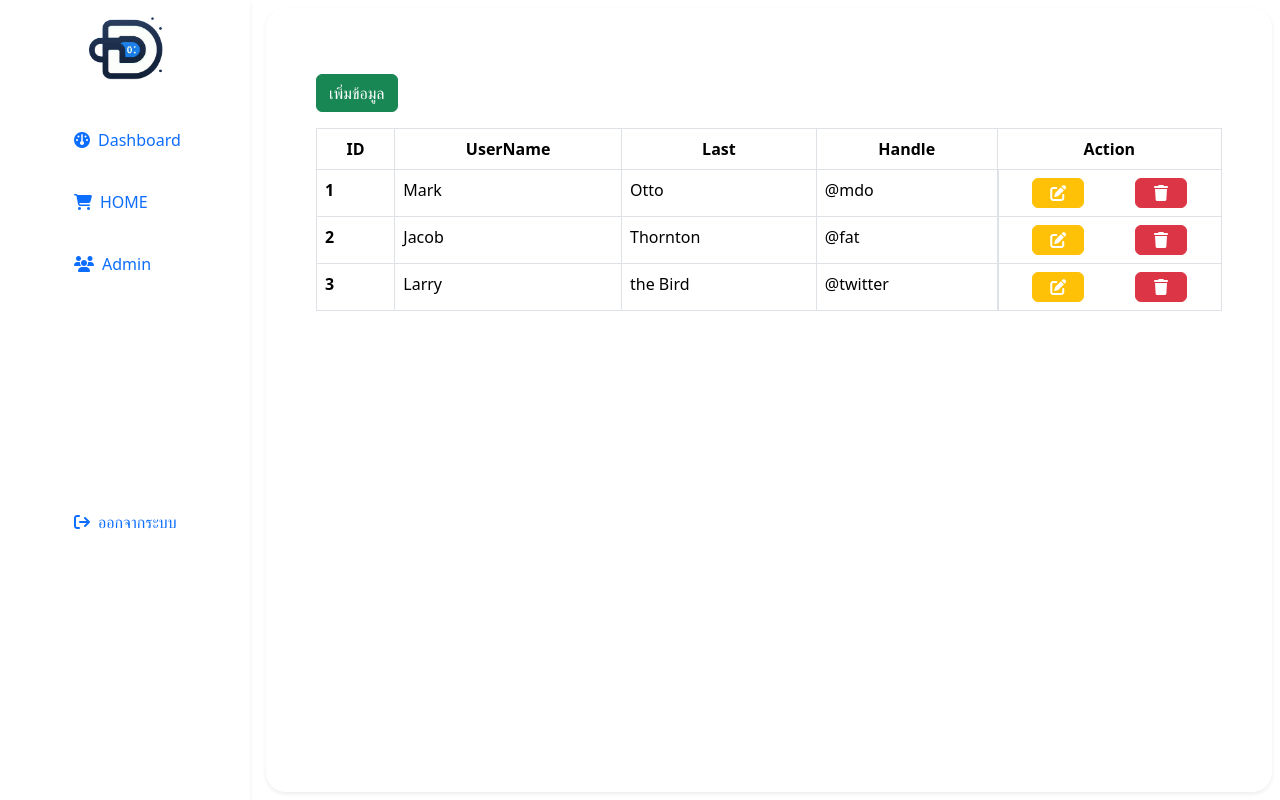
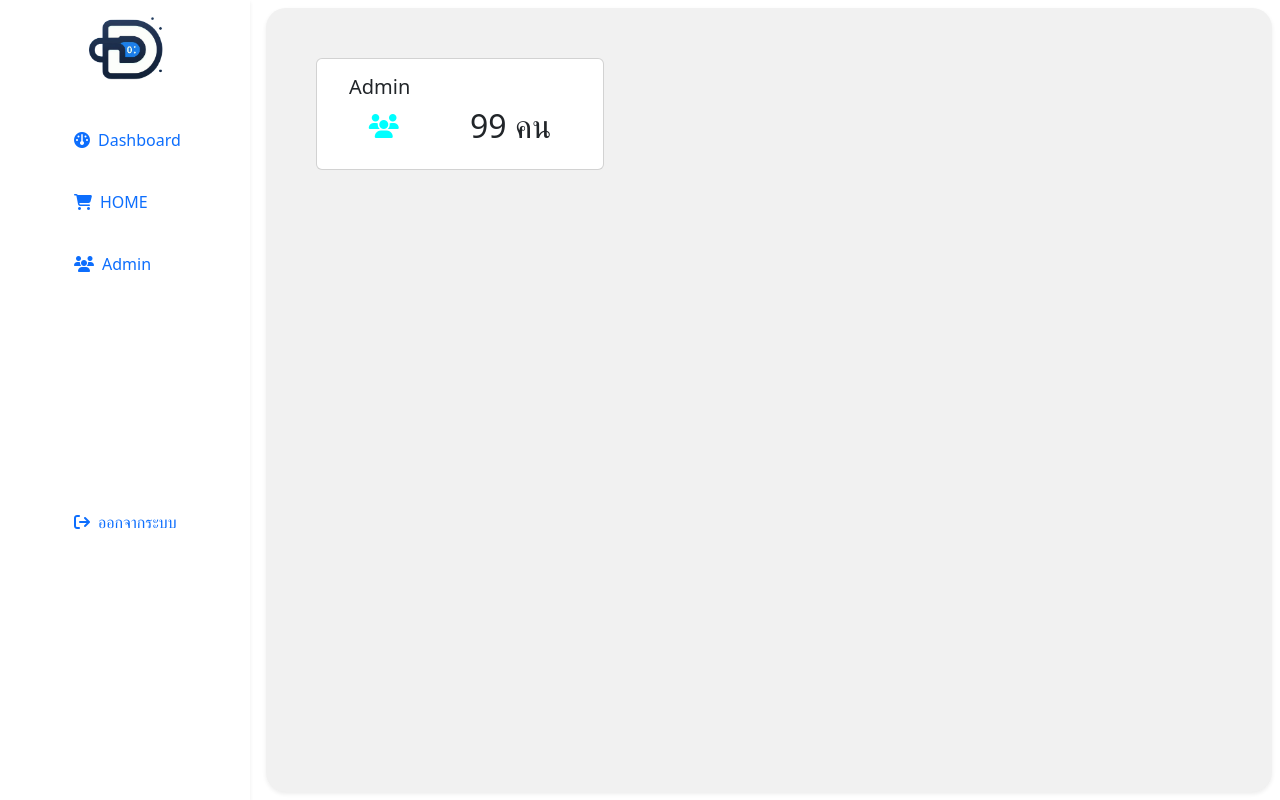
Before and after one commit to 10Pree/d-dashboard, a Vue app in the folder d-dashboard/: page / in a window 1280 px wide. Built offline with nearby package versions, Linux system fonts and the light colour scheme.

Commit message:
Revert "Merge pull request #14 from 10Pree/Dashboard_Main"
This reverts commit f9638062bebbe2010d4f1259bb0579b8d4d58304, reversing
changes made to 14b8149ea013139df1b4787d24c68498d7297299.

```diff
--- a/d-dashboard/index.html
+++ b/d-dashboard/index.html
@@ -4,7 +4,7 @@
     <meta charset="UTF-8">
     <link rel="icon" href="/favicon.ico">
     <meta name="viewport" content="width=device-width, initial-scale=1.0">
-    <title>D-dashboard</title>
+    <title>Vite App</title>
   </head>
   <body>
     <div id="app"></div>
--- a/d-dashboard/src/components/Dashboard/MainContent.vue
+++ b/d-dashboard/src/components/Dashboard/MainContent.vue
@@ -1,6 +1,6 @@
 <template>
       <!-- Main -->
-  <main class="w-100 h-100 p-2 b">
+    <main class="w-100 h-100 p-2">
       <div
         data-bs-spy="scroll"
         data-bs-target="#navbar-example"
@@ -8,71 +8,30 @@
         tabindex="0"
         class="main-contant w-100 h-100 shadow-sm scrollspy-example"
       >
-      <!-- <div>
-        <div class="card" style="width: 18rem">
+        <div>
+          <div class="card" style="width: 18rem" >
             <div class="card-body">
-            <h5 class="card-title px-3">Admin</h5>
+              <h5 class="card-title px-3 ">Admin</h5>
               <div class="d-flex justify-content-around align-items-center">
                 <i class="fa fa-users h4 icon-user" aria-hidden="true"></i>
                 <h2>99 คน</h2>
               </div>
             </div>
           </div>
-      </div> -->
-      <div class=" w-100 my-3 btn_buttonH">
-        <button class="btn btn-success " type="submit">เพิ่มข้อมูล</button>
         </div>
-      <table class="table table-bordered table-hover">
-        <thead class="">
-          <tr class=" text-center">
-            <th scope="col">ID</th>
-            <th scope="col">UserName</th>
-            <th scope="col">Last</th>
-            <th scope="col">Handle</th>
-            <th scope="col">Action</th>
-          </tr>
-        </thead>
-        <tbody>
-          <tr>
-            <th scope="row">1</th>
-            <td>Mark</td>
-            <td>Otto</td>
-            <td>@mdo</td>
-                        <td class=" d-flex justify-content-around align-items-center iconc"><i class="fa fa-edit btn btn-warning w-25" aria-hidden="true"></i>
-            <i class="fa fa-trash btn btn-danger w-25" aria-hidden="true"></i>
-            </td>
-          </tr>
-          <tr>
-            <th scope="row">2</th>
-            <td>Jacob</td>
-            <td>Thornton</td>
-            <td>@fat</td>
-                        <td class=" d-flex justify-content-around align-items-center iconc"><i class="fa fa-edit btn btn-warning w-25" aria-hidden="true"></i>
-            <i class="fa fa-trash btn btn-danger w-25" aria-hidden="true"></i>
-            </td>
-          </tr>
-          <tr>
-            <th scope="row">3</th>
-            <td>Larry</td>
-            <td>the Bird</td>
-            <td>@twitter</td>
-            <td class=" d-flex justify-content-around align-items-center iconc"><i class="fa fa-edit btn btn-warning w-25" aria-hidden="true"></i>
-            <i class="fa fa-trash btn btn-danger w-25" aria-hidden="true"></i>
-            </td>
-          </tr>
-        </tbody>
-      </table>
       </div>
     </main>
 </template>
 
 <script>
-export default {};
+export default {
+
+}
 </script>
 
 <style>
 .main-contant {
-  /* background: rgb(241, 241, 241); */
+  background: rgb(241, 241, 241);
   border-radius: 20px;
   overflow-y: auto;
   padding: 50px;
@@ -80,11 +39,4 @@ export default {};
 .icon-user {
   color: aqua;
 }
-.iconc i{
-  color: white;
-}
-/* .btn_buttonH button{
-  display: flex;
-  justify-content: left;
-} */
 </style>
--- a/d-dashboard/src/components/Dashboard/dashboard.vue
+++ b/d-dashboard/src/components/Dashboard/dashboard.vue
@@ -1,5 +1,5 @@
 <script setup>
-import MainContant from "./MainContent.vue";
+import MainContent from "./MainContent.vue";
 
 </script>
 <template>
@@ -46,7 +46,7 @@ import MainContant from "./MainContent.vue";
     </aside>
 
     <!-- Main -->
-    <MainContant/>
+    <MainContent/>
   </div>
 </template>
 
@@ -82,13 +82,4 @@ import MainContant from "./MainContent.vue";
 .logo {
   height: 100px;
 }
-/* .main-contant {
-  background: rgb(241, 241, 241);
-  border-radius: 20px;
-  overflow-y: auto;
-  padding: 50px;
-} */
-.icon-user {
-  color: aqua;
-}
 </style>
```
Lines whose indentation alone changed are shown as unchanged.
